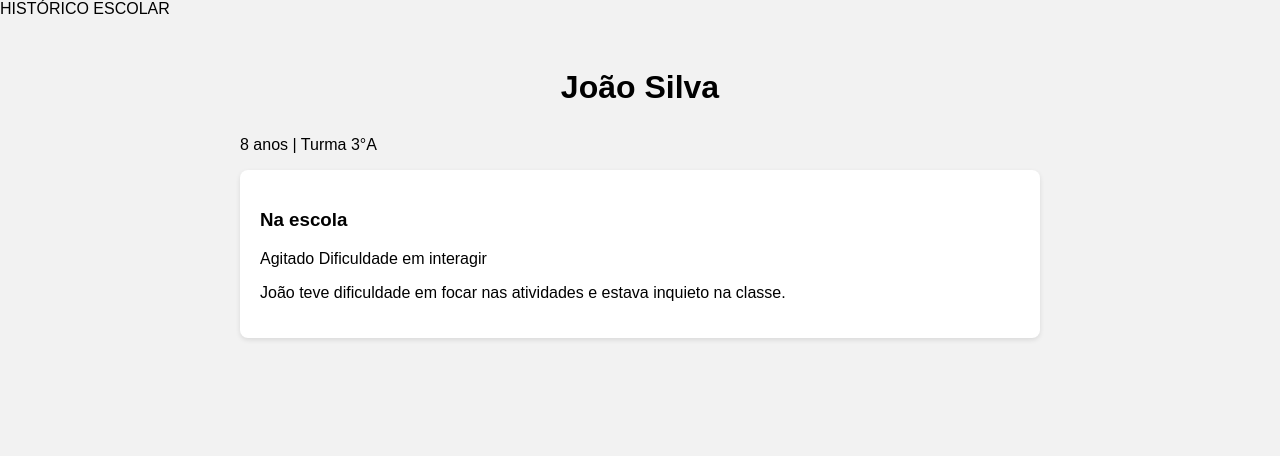
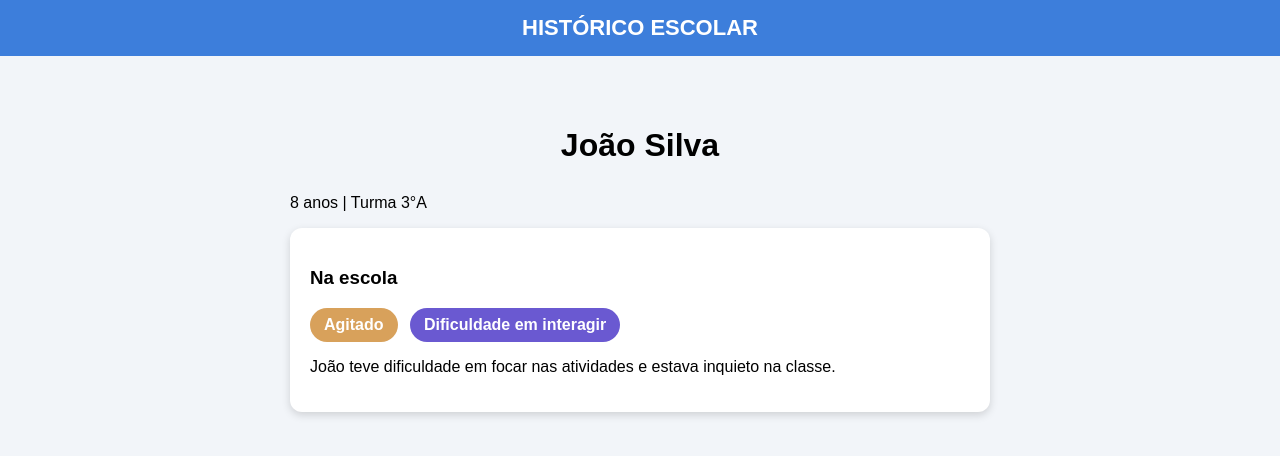
Before and after one commit to Renan-Damalio/Pi1, a plain HTML site: page frontend/historico.html in a window 1280 px wide. Drawn offline with Linux system fonts and the light colour scheme.

Commit message:
Atualizando histórico e estilos CSS
Adicionando estilos da página histórico e ajustes no layout e cores das tags.

```diff
--- a/frontend/historico.html
+++ b/frontend/historico.html
@@ -9,7 +9,7 @@
 
 </head>
 
-<body>
+<body class="historico-page">
 
 <header class="topbar">
     HISTÓRICO ESCOLAR
--- a/frontend/style.css
+++ b/frontend/style.css
@@ -534,3 +534,53 @@ h1 {
     padding: 15px 20px !important;
     border: none !important;
 }
+
+
+
+.historico-page {
+  background:#f2f5f9;
+}
+
+/* topo */
+.historico-page .topbar{
+  background:#3d7edb;
+  color:white;
+  padding:15px;
+  font-size:22px;
+  font-weight:bold;
+  text-align:center;
+}
+
+/* container */
+.historico-page .container{
+  max-width:700px;
+  margin:30px auto;
+  padding:20px;
+}
+
+/* card */
+.historico-page .card{
+  background:white;
+  padding:20px;
+  border-radius:12px;
+  box-shadow:0 3px 8px rgba(0,0,0,0.15);
+}
+
+/* tags */
+.historico-page .tag{
+  display:inline-block;
+  padding:8px 14px;
+  border-radius:20px;
+  color:white;
+  font-weight:bold;
+  margin-right:8px;
+}
+
+/* cores */
+.historico-page .agitado{
+  background:#d8a15b;
+}
+
+.historico-page .roxo{
+  background:#6a59d1;
+}
```
